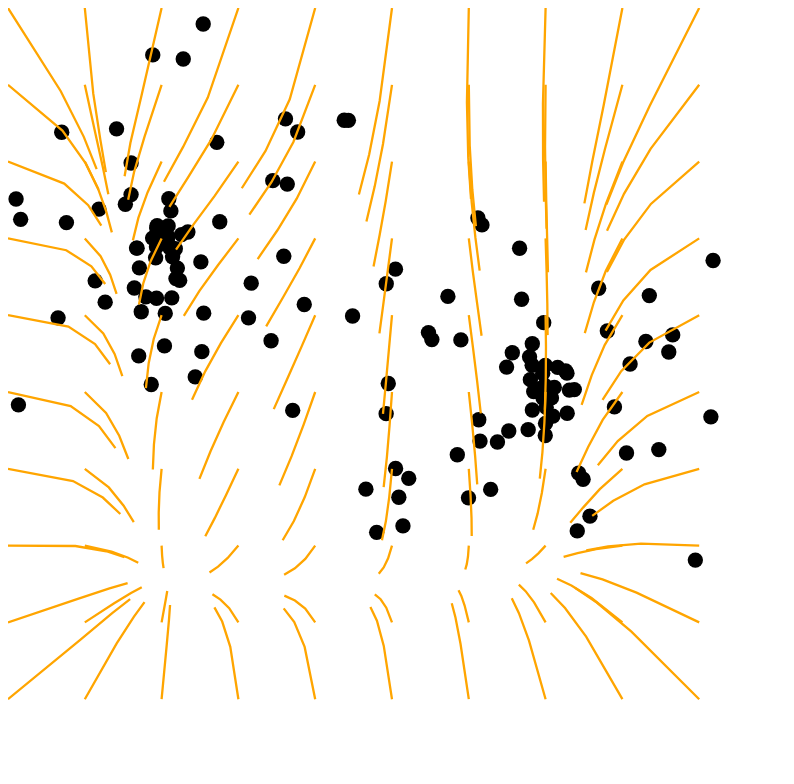
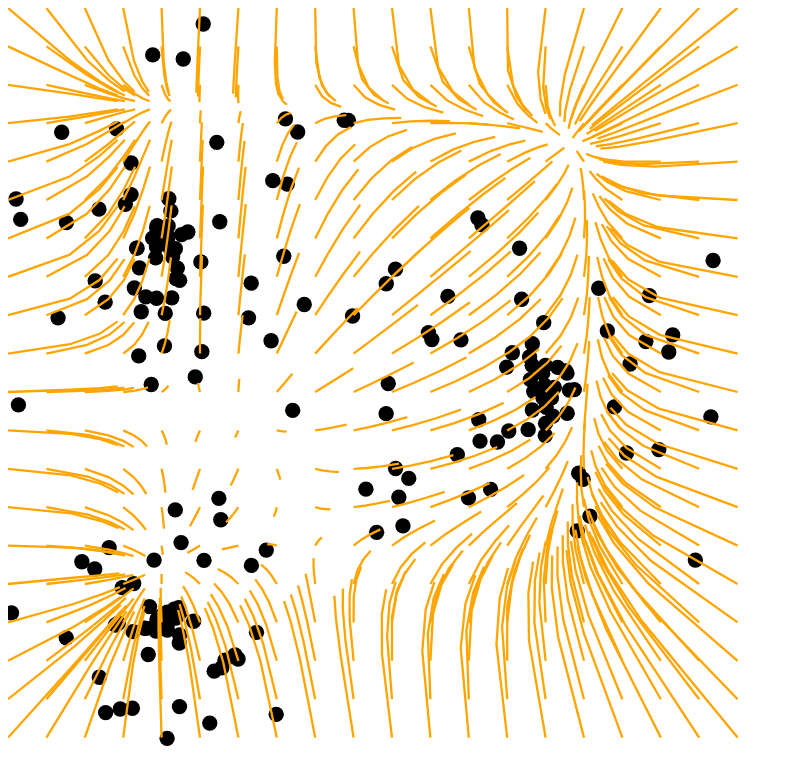
Before and after one commit to TreetopFlyer/rbm-field-viewer, a website: page index.html in a window 1280 px wide. Shown: the whole page, without its empty margins (0-794 px from the left). Drawn offline with nearby package versions, Linux system fonts and the light colour scheme.

Commit message:
good results

```diff
--- a/index.html
+++ b/index.html
@@ -16,10 +16,11 @@
             var circleRaw;
             var circleSVG;
 
-            circleRaw = M.Combine(
-                [M.Circle([0.7, 0.5], 0.3, 0.1, 100),
-                M.Circle([0.2, 0.3], 0.3, 0.1, 100)]
-            );
+            circleRaw = M.Combine([
+                M.Circle([0.7, 0.5], 0.3, 0.1, 100),
+                M.Circle([0.2, 0.3], 0.3, 0.1, 100),
+                M.Circle([0.2, 0.8], 0.2, 0.1, 100)
+            ]);
             circleSVG = svg`
             <g>
             ${circleRaw.map( inPoint=>
@@ -39,13 +40,13 @@
             var stages;
             var itr;
             var rbm1;
-            rbm1 = RBM.Create(2, 20);
+            rbm1 = RBM.Create(2, 10);
             RBM.Train(rbm1, circleRaw, 1000, 1, 0.01);
 
             itr = 3;
             stages = [];
             gridRaw = [];
-            gridCount = 10;
+            gridCount = 20;
             for(i=0; i<gridCount; i++)
             {
                 for(j=0; j<gridCount; j++)
```
